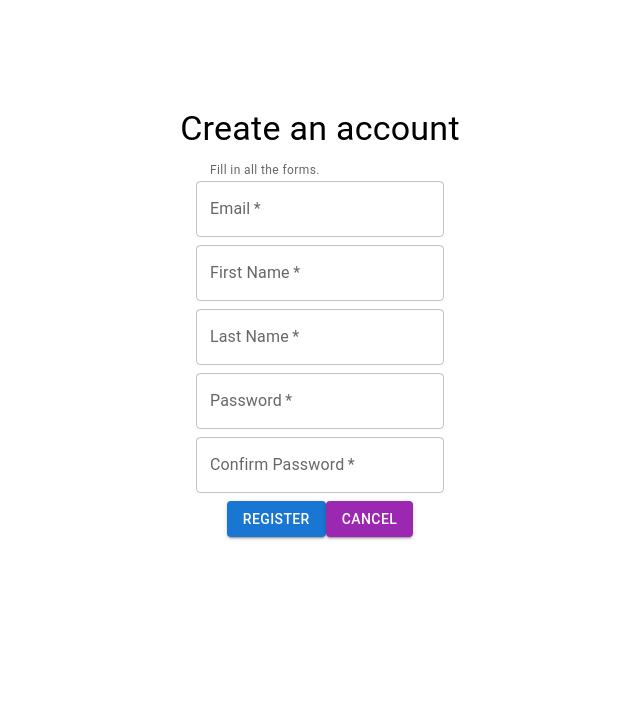
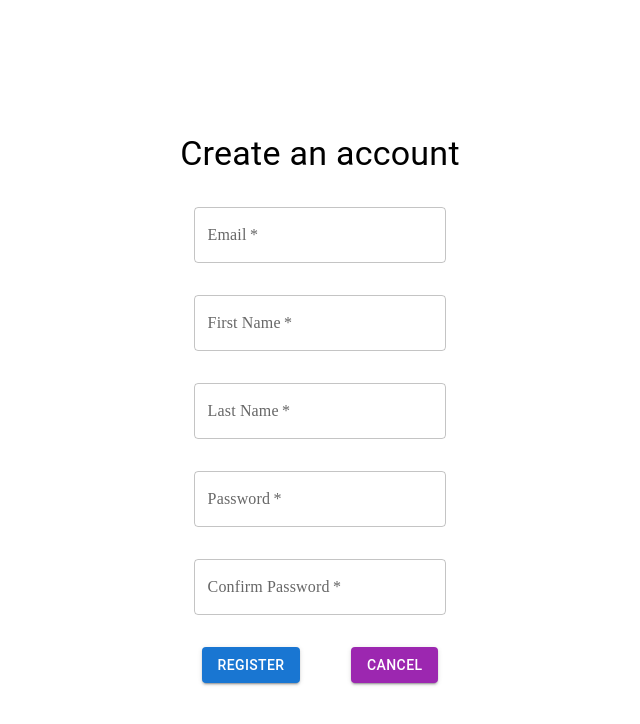
Before and after one commit to k0k0ng/Growpal, a React app in the folder frontend/: page /register in a window 1280 px wide. Shown: the top 724 px of the page, without its empty margins (320-960 px from the left). Built offline with nearby package versions, Linux system fonts and the light colour scheme; the HTML template or start-up script is replaced by a standard one.

Commit message:
Register & login page ui improved.

```diff
--- a/frontend/src/pages/auth/LoginPage.js
+++ b/frontend/src/pages/auth/LoginPage.js
@@ -58,59 +58,82 @@ export default function LoginPage () {
             alert('Something went wrong!');
         }
 
-        // const requestOptions = {
-        //     method: 'POST',
-        //     headers: {'Content-Type': 'application/json'},
-        //     body: JSON.stringify({
-        //         email: email,
-        //         password: password,
-        //     }),
-        // };
-
-        // let responseData = fetch('/api/token/', requestOptions);
-        // let dAtA = await (await responseData).json()
-        // console.log("Access: "+dAtA.access);
-        // console.log("Refresh: "+dAtA.refresh);
     }
 
 
     return (
-        <Box component='div'>
-            <Grid container spacing={1} style={{ marginTop:"100px" }}>
+        <Box component='div' sx={{ height:'100vh', display:'flex', alignItems:'center' }} >
+            <Grid container spacing={1} style={{ border:'1px solid magenta' }}>
                 <Grid item xs={12} align="center">
-                    <Typography compenent="h4" variant="h4">
+                    <Typography compenent="h4" variant="h4" className='register-header' sx={{ margin:'2% 0px' }}>
                         Sign In
                     </Typography>
                 </Grid>
-                <Grid item xs={12} align="center">
-                    <FormControl component="fieldset">
-                        <FormHelperText>
-                            Fill in all the forms.
-                        </FormHelperText>
-                        <TextField id="email" label="Email" name='email' value={email || ''} variant="outlined" required onChange={_handleEmailChange} />
+                <Grid item xs={12} align="center" sx={{ margin:'1% 0px' }}>
+                    <FormControl component="fieldset" sx={{ width:'20%' }} className='register-fields'>
+                        <TextField
+                            id="email"
+                            label="Email"
+                            name='email'
+                            value={email || ''}
+                            variant="outlined"
+                            InputProps={{ style: { fontFamily:'Montserrat Alternates' } }}
+                            InputLabelProps={{ style: { fontFamily:'Montserrat Alternates' }} }
+                            required
+                            onChange={_handleEmailChange}
+                        />
                     </FormControl>
                 </Grid>
-                <Grid item xs={12} align="center">
-                    <FormControl component="fieldset">
-                        <TextField id="password" label="Password" name='password' variant="outlined" required onChange={_handlePasswordChange} />
+                <Grid item xs={12} align="center" sx={{ margin:'1% 0px' }}>
+                    <FormControl component="fieldset" sx={{ width:'20%' }} className='register-fields'>
+                        <TextField
+                            id="password"
+                            label="Password"
+                            name='password'
+                            variant="outlined"
+                            InputProps={{ style: { fontFamily:'Montserrat Alternates' } }}
+                            InputLabelProps={{ style: { fontFamily:'Montserrat Alternates' }} }
+                            required
+                            onChange={_handlePasswordChange}
+                        />
                     </FormControl>
                 </Grid>
-                <Grid item xs={12} align="center" >
-                    <Button variant="text" color="primary" to="/forgot-password" component={Link}>
+                <Grid item xs={12} align="center" sx={{ margin:'0 0 2% 0px' }}>
+                    <Button
+                        variant="text"
+                        color="primary"
+                        to="/forgot-password"
+                        sx={{ fontFamily:'Montserrat Alternates' }}
+                        component={Link}
+                    >
                         Forgot Password
                     </Button>
                 </Grid>
                 <Grid item xs={12} align="center" >
-                    <Button variant="contained" color="primary" onClick={_handleSignInButtonPressed}>
+                    <Button
+                        variant="contained"
+                        color="primary"
+                        className='contact-us-right-container-send-button'
+                        sx={{ margin:'0px 1%' }}
+                        onClick={_handleSignInButtonPressed}
+                    >
                         Sign In
                     </Button>
-                    <Button variant="contained" color="secondary" to="/" component={Link}>
+                    <Button
+                        variant="contained"
+                        color="secondary"
+                        className='contact-us-right-container-send-button'
+                        sx={{ margin:'0px 1%' }}
+                        to="/"
+                        component={Link}
+                    >
                         Cancel
                     </Button>
                 </Grid>
 
             </Grid>
         </Box>
+
     );
 
 }
--- a/frontend/src/pages/auth/RegisterPage.js
+++ b/frontend/src/pages/auth/RegisterPage.js
@@ -76,51 +76,99 @@ export default function RegisterPage () {
 
 
     return (
-        <Box component='div'>
-            <Grid container spacing={1} style={{ marginTop:"100px" }}>
+        <Box component='div' sx={{ height:'100vh', display:'flex', alignItems:'center' }}>
+            <Grid container spacing={4}>
                 <Grid item xs={12} align="center">
-                    <Typography compenent="h4" variant="h4">
+                    <Typography compenent="h4" variant="h4" className='register-header'>
                         Create an account
                     </Typography>
                 </Grid>
                 <Grid item xs={12} align="center">
-                    <FormControl component="fieldset">
-                        <FormHelperText>
-                            Fill in all the forms.
-                        </FormHelperText>
-                        <TextField id="email" label="Email" variant="outlined" required onChange={_handleEmailChange} />
+                    <FormControl component="fieldset" sx={{ width:'20%' }} className='register-fields'>
+                        <TextField
+                            id="email"
+                            label="Email"
+                            variant="outlined"
+                            InputProps={{ style: { fontFamily:'Montserrat Alternates' } }}
+                            InputLabelProps={{ style: { fontFamily:'Montserrat Alternates' }} }
+                            required
+                            onChange={_handleEmailChange}
+                        />
                     </FormControl>
                 </Grid>
                 <Grid item xs={12} align="center">
-                    <FormControl component="fieldset">
-                        <TextField id="first_name" label="First Name" variant="outlined" required onChange={_handleFirstNameChange} />
+                    <FormControl component="fieldset" sx={{ width:'20%' }} className='register-fields'>
+                        <TextField
+                            id="first_name"
+                            label="First Name"
+                            variant="outlined"
+                            InputProps={{ style: { fontFamily:'Montserrat Alternates' } }}
+                            InputLabelProps={{ style: { fontFamily:'Montserrat Alternates' }} }
+                            required
+                            onChange={_handleFirstNameChange}
+                        />
                     </FormControl>
                 </Grid>
                 <Grid item xs={12} align="center">
-                    <FormControl component="fieldset">
-                        <TextField id="last_name" label="Last Name" variant="outlined" required onChange={_handleLastNameChange} />
+                    <FormControl component="fieldset" sx={{ width:'20%' }} className='register-fields'>
+                        <TextField
+                            id="last_name"
+                            label="Last Name"
+                            variant="outlined"
+                            InputProps={{ style: { fontFamily:'Montserrat Alternates' } }}
+                            InputLabelProps={{ style: { fontFamily:'Montserrat Alternates' }} }
+                            required
+                            onChange={_handleLastNameChange}
+                        />
                     </FormControl>
                 </Grid>
                 <Grid item xs={12} align="center">
-                    <FormControl component="fieldset">
-                        <TextField id="password1" label="Password" variant="outlined" required onChange={_handlePasswordChange} />
+                    <FormControl component="fieldset" sx={{ width:'20%' }} className='register-fields'>
+                        <TextField
+                            id="password1"
+                            label="Password"
+                            variant="outlined"
+                            InputProps={{ style: { fontFamily:'Montserrat Alternates' } }}
+                            InputLabelProps={{ style: { fontFamily:'Montserrat Alternates' }} }
+                            required
+                            onChange={_handlePasswordChange}
+                        />
                     </FormControl>
                 </Grid>
                 <Grid item xs={12} align="center">
-                    <FormControl component="fieldset">
-                        <TextField id="password2" label="Confirm Password" variant="outlined" required onChange={_handleRePasswordChange} />
+                    <FormControl component="fieldset" sx={{ width:'20%' }} className='register-fields'>
+                        <TextField
+                            id="password2"
+                            label="Confirm Password"
+                            variant="outlined"
+                            InputProps={{ style: { fontFamily:'Montserrat Alternates' } }}
+                            InputLabelProps={{ style: { fontFamily:'Montserrat Alternates' }} }
+                            required
+                            onChange={_handleRePasswordChange}
+                        />
                     </FormControl>
                 </Grid>
                 <Grid item xs={12} align="center">
-                    <Button variant="contained" color="primary" onClick={_handleRegisterButtonPressed}>
+                    <Button
+                        variant="contained"
+                        color="primary"
+                        contact-us-right-container-send-button
+                        onClick={_handleRegisterButtonPressed}
+                        sx={{ margin:'0px 2%' }}
+                        className='contact-us-right-container-send-button'
+                    >
                         Register
                     </Button>
-                    <Button variant="contained" color="secondary" to="/" component={Link}>
+                    <Button
+                        variant="contained"
+                        color="secondary"
+                        to="/"
+                        component={Link}
+                        sx={{ margin:'0px 2%' }}
+                        className='contact-us-right-container-send-button'
+                    >
                         Cancel
                     </Button>
-                </Grid>
-                <Grid item xs={12} align="center">
-
                 </Grid>
             </Grid>
         </Box>
--- a/frontend/static/css/index.css
+++ b/frontend/static/css/index.css
@@ -466,11 +466,21 @@ select::-ms-expand {
 
 /* === Contact Us > Home Page END === */
 
+/* --- Regiter Account Page --- */
+.register-header {
+  font-family: "Montserrat Alternates";
+  color: #434743;
+}
+
 /*  --- Media Query for Large Laptop --- */
 @media only screen and (max-width: 1440px) {
   .hero-image {
     max-width: 85%;
     /* padding: 5%; */
+  }
+
+  .register-fields {
+    width: 30%;
   }
 }
 
@@ -499,6 +509,10 @@ select::-ms-expand {
 
   .contact-us-left-container-sub-header {
     font-size: 16px;
+  }
+
+  .register-fields {
+    width: 40%;
   }
 }
 
@@ -558,6 +572,10 @@ select::-ms-expand {
   .contact-us-input-field {
     width: 100%;
   }
+
+  .register-fields {
+    width: 60%;
+  }
 }
 
 /*  --- Media Query for Mobile --- */
@@ -601,4 +619,8 @@ select::-ms-expand {
   .contact-us-right-container {
     padding: 0 40px 13% 40px;
   }
+
+  .register-fields {
+    width: 80%;
+  }
 }
```
Also changed, not shown: frontend/static/frontend/main.js.
